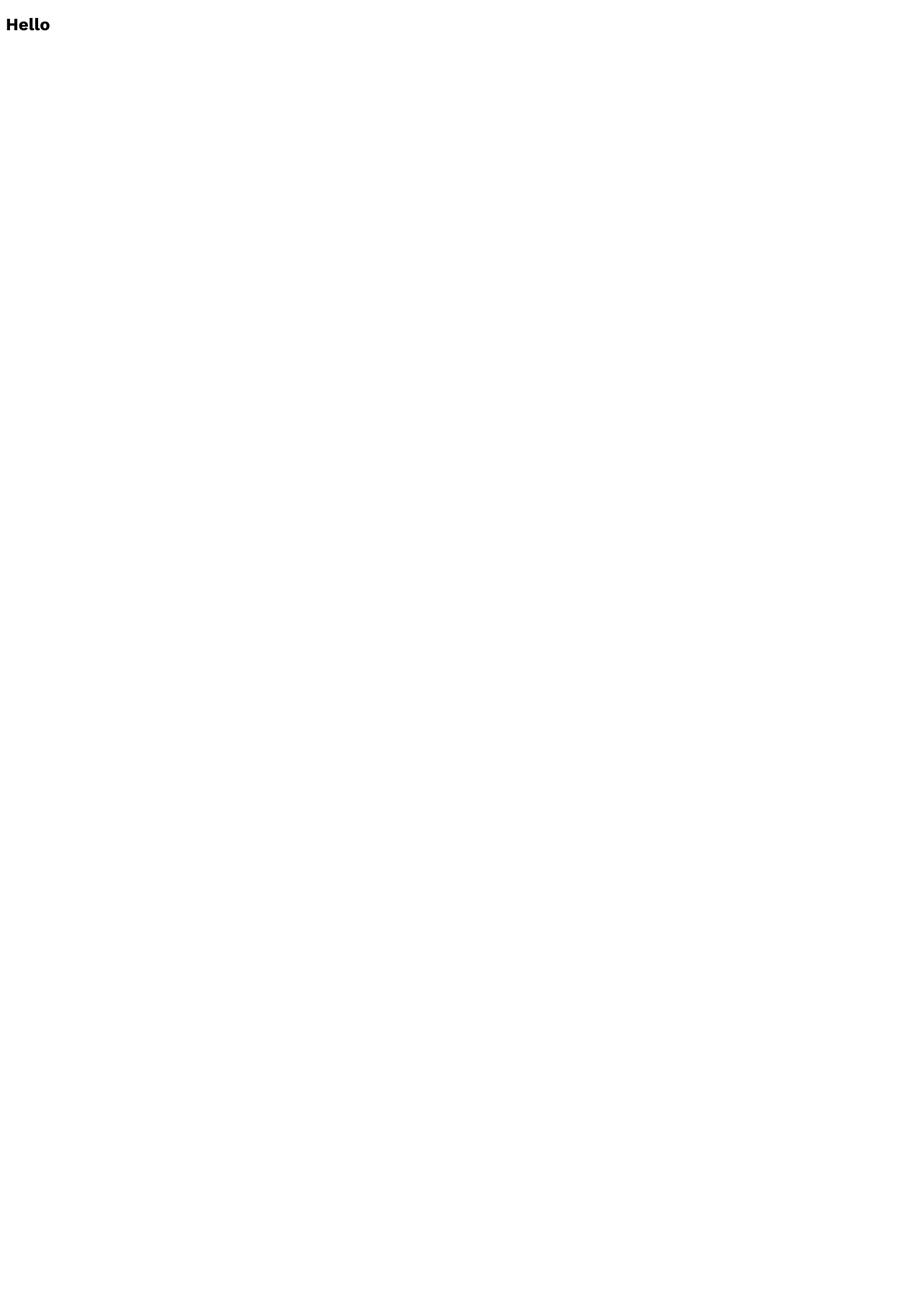
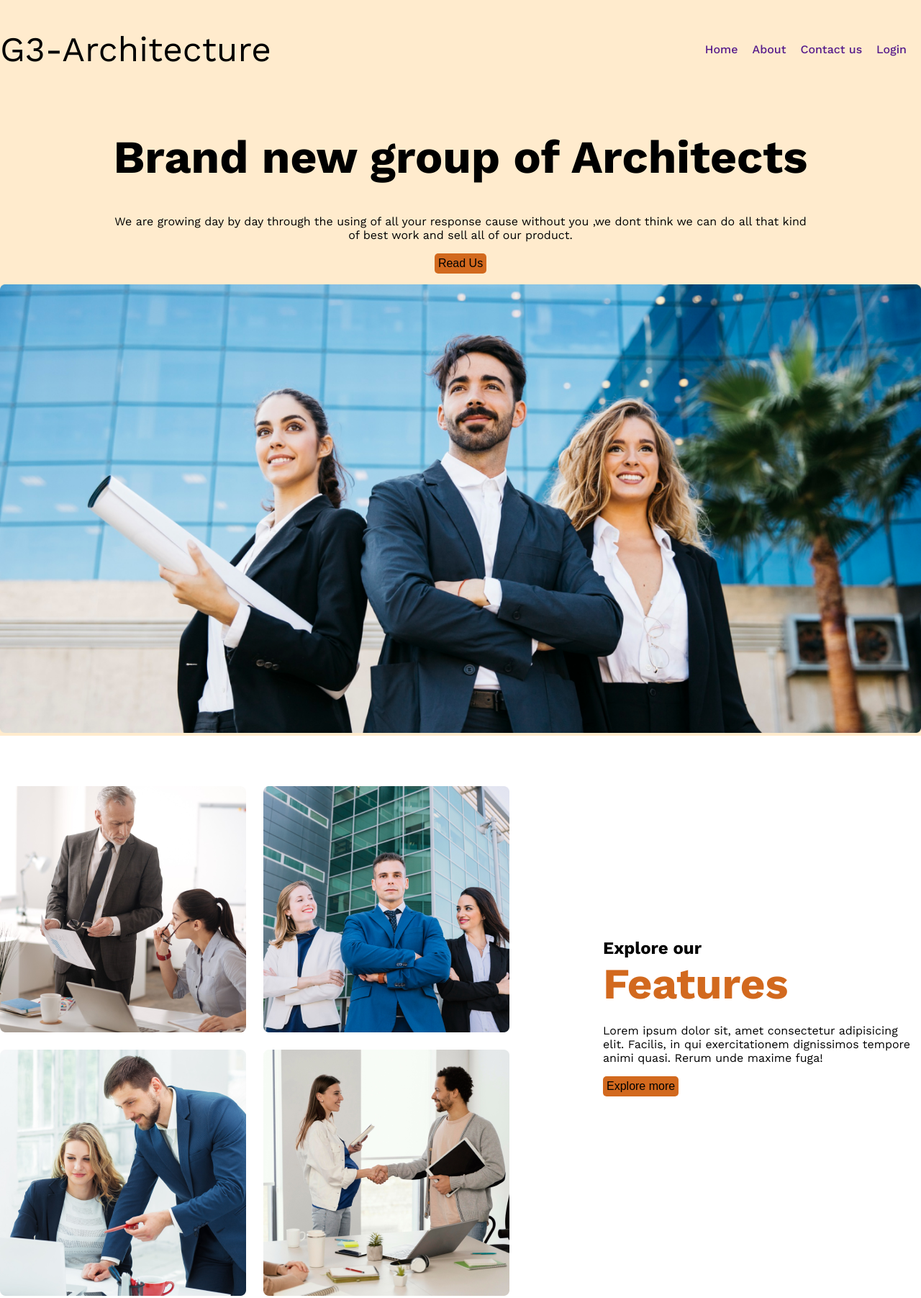
Before and after one commit to shourav-00/My-first-responsible-page, a plain HTML site: page index.html in a window 1280 px wide. Shown: the top 1803 px of the page at 72% size. Before the commit the page ends 800 px from the top, so only its background shows below. Drawn offline with nearby package versions, Linux system fonts and the light colour scheme.

Commit message:
half of work have done

```diff
--- a/index.css
+++ b/index.css
@@ -7,3 +7,158 @@
   font-weight: 400;
   font-style: normal;
 }
+
+
+body{
+  margin: 0;
+  padding: 0;
+  box-sizing: border-box;
+}
+/* Share things */
+.display-flex{
+    display:flex;
+}
+/* navbar things */
+.nav-lnk{
+    list-style: none;
+    margin-right: 20px;
+}
+.rus a{
+    text-decoration: none;
+
+}
+
+.lus{
+    justify-content: space-between;
+    align-items: center;
+}
+.rus{
+    font-weight: 500;
+
+}
+
+.header{
+    background-color: blanchedalmond;
+
+
+}
+.one{
+    font-weight: 400;
+    font-size: 3rem;
+}
+.lus,.banner{
+    max-width: 1440px;
+    width: 100%;
+    margin:0 auto;
+}
+.banner-C{
+    max-width: 972px;
+    margin:0 auto;
+    text-align:center;
+    /* justify-content: center; */
+       /* align-items: center; */
+}
+.btn{
+    font-size: 1rem;
+    border:none;
+    background-color: chocolate;
+    border-radius: 5px;
+    padding:5px;
+    text-align: center;
+    /* align-items: center;
+    justify-content: center; */
+    margin-bottom: 15px;
+    transition: all 0.3s ease;
+}
+.btn:hover {
+    background-color:khaki;
+    /* font-size: 1.3rem; */
+    cursor:pointer;
+    transform: scale(1.05);
+}
+/* .imges-l{
+    margin-top: 2px;
+    padding-top: 2px;
+} */
+.banner-T{
+    font-weight: 700;
+    font-size: 4rem;
+}
+.imges-l{
+    width: 100%;
+}
+
+
+/* main part */
+
+main{
+    max-width: 1440px;
+    margin: 0 auto;   /*way to width fix and it does the perfect things  */
+    /* display: flex;
+    justify-content: center;
+    align-items: center; */
+}
+
+.main-top{
+
+    align-items:center;
+     /* justify-content: center; */
+}
+
+.main-img{
+    margin-top: 70px;
+    display: grid;
+    grid-template-columns: repeat(2,1fr);
+    gap:24px;
+}
+
+.main-feature{
+    margin-left: 130px;
+    max-width:530px;
+
+}
+.bluh{
+    font-size: 60px;
+    /* font-weight: 400; */
+    color: chocolate;
+}
+#spuh{
+    font-weight: 700;
+    color: black;
+}
+
+/* Small devices */
+@media screen and (max-width:576px) {
+    .lus,.rus,.main-top{
+        flex-direction: column;
+    }
+    .main-img{
+        grid-template-columns: repeat(1,1fr);
+    }
+    .main-feature{
+       margin-left: 40px;
+    }
+}
+
+.sec-2{
+    font-size: 30px;
+
+}
+
+/* Medium devices */
+
+@media screen and (min-width:576px) and (max-width:992px) {
+    .main-top{
+        flex-direction: column;
+    }
+    .main-feature{
+       margin-left: 70px;
+    }
+
+}
+/* main media query
+@media screen and (max-width:576px){
+    .main-feature{
+        flex-direction: column;
+    }
+} */
--- a/index.html
+++ b/index.html
@@ -7,11 +7,75 @@
     <link rel="stylesheet" href="index.css">
 </head>
 <body class="work-sans-font">
-    <header>
-        <h2>Hello</h2>
+
+    <header class="header">
+
+     <nav class="lus display-flex">
+
+        <h2 class="one">G3-Architecture</h2>
+
+        <ul class="rus display-flex">
+
+            <li class="nav-lnk"><a href="">Home</a></li>
+            <li class="nav-lnk"><a href="">About</a></li>
+            <li class="nav-lnk"><a href="">Contact us</a></li>
+            <li class="nav-lnk"><a href="">Login</a></li>
+        </ul>
+     </nav>
+     <div class="banner">
+        <div class="banner-C">
+            <h1 class="banner-T">Brand new group of Architects</h1>
+            <p class="banner-D">We are growing day by day through the using of all your response cause without you ,we dont think we can do all that kind of best work and sell all of our product.</p>
+             <button class="btn">Read Us</button>
+            </div>
+            <img class="imges-l" src="images/banner.png" alt="">
+
+     </div>
     </header>
     <main>
+        <section class="main-top display-flex">
 
+            <div class="main-img">
+
+                <img src="images/team1.png" alt="">
+                <img src="images/team2.png" alt="">
+                <img src="images/team3.png" alt="">
+                <img src="images/team4.png" alt="">
+
+            </div>
+            <div class="main-feature">
+                <h2 class="main-T">Explore <span id="spuh">our <nav class="bluh">Features </nav></span></h2>
+                <p class="main-T-para">Lorem ipsum dolor sit, amet consectetur adipisicing elit. Facilis, in qui exercitationem dignissimos tempore animi quasi. Rerum unde maxime fuga!</p>
+                <button class="btn">Explore more</button>
+            </div>
+
+        </section>
+
+        <section class="Sec-T">
+            <h1 class="sec-2">Some facts</h3>
+                <p>Lorem ipsum dolor, sit amet consectetur adipisicing elit. Consectetur, Lorem ipsum dolor sit amet consectetur adipisicing elit. Eveniet, reprehenderit.</nam></p>
+                <div class="fact">
+                    <img src="" alt="" class="fact-icon">
+                    <h4 class="fact-number"></h4>
+                    <h5 class="fact-name"></h5>
+                </div>
+                <div class="fact">
+                    <img src="" alt="" class="fact-icon">
+                    <h4 class="fact-number"></h4>
+                    <h5 class="fact-name"></h5>
+                </div>
+                <div class="fact">
+                    <img src="" alt="" class="fact-icon">
+                    <h4 class="fact-number"></h4>
+                    <h5 class="fact-name"></h5>
+                </div>
+                <div class="fact">
+                    <img src="" alt="" class="fact-icon">
+                    <h4 class="fact-number"></h4>
+                    <h5 class="fact-name"></h5>
+                </div>
+
+        </section>
     </main>
     <footer>
 
```
